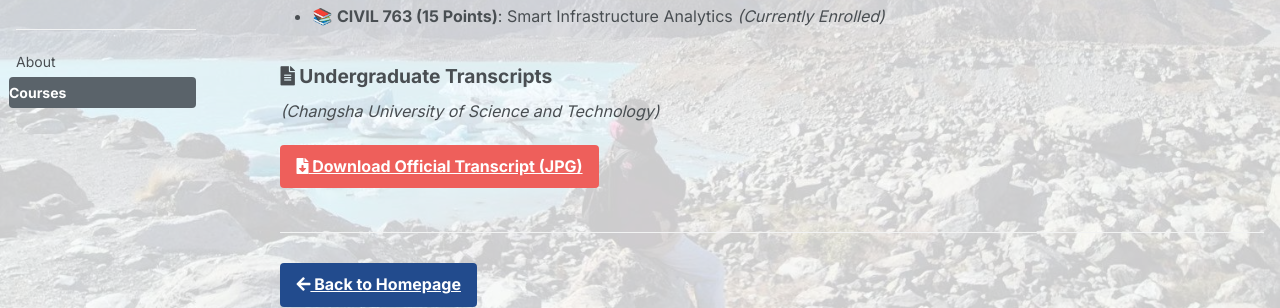
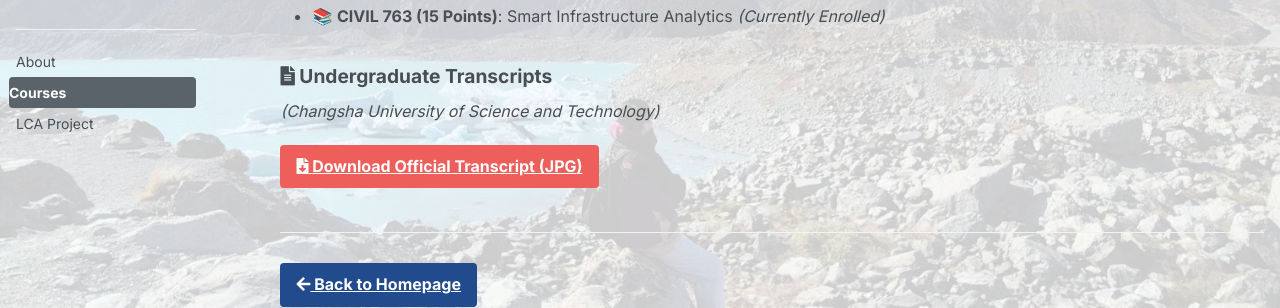
Before and after one commit to Zhang-holden/Zhang-holden.github.io, a Jekyll site: the page built from _pages/courses-transcripts.md, in a window 1280 px wide. Shown: the part 479-787 px from the top of the page. Built offline with Jekyll 4.4.1, drawn with Linux system fonts in a browser that asks for light colours.

Commit message:
Add LCA project to sidebar navigation

```diff
--- a/_data/navigation.yml
+++ b/_data/navigation.yml
@@ -5,3 +5,6 @@ main:
 
   - title: "Courses"
     url: "/courses-transcripts/"
+
+  - title: "LCA Project"
+    url: "/projects/rescued-flour-lca/"
```
